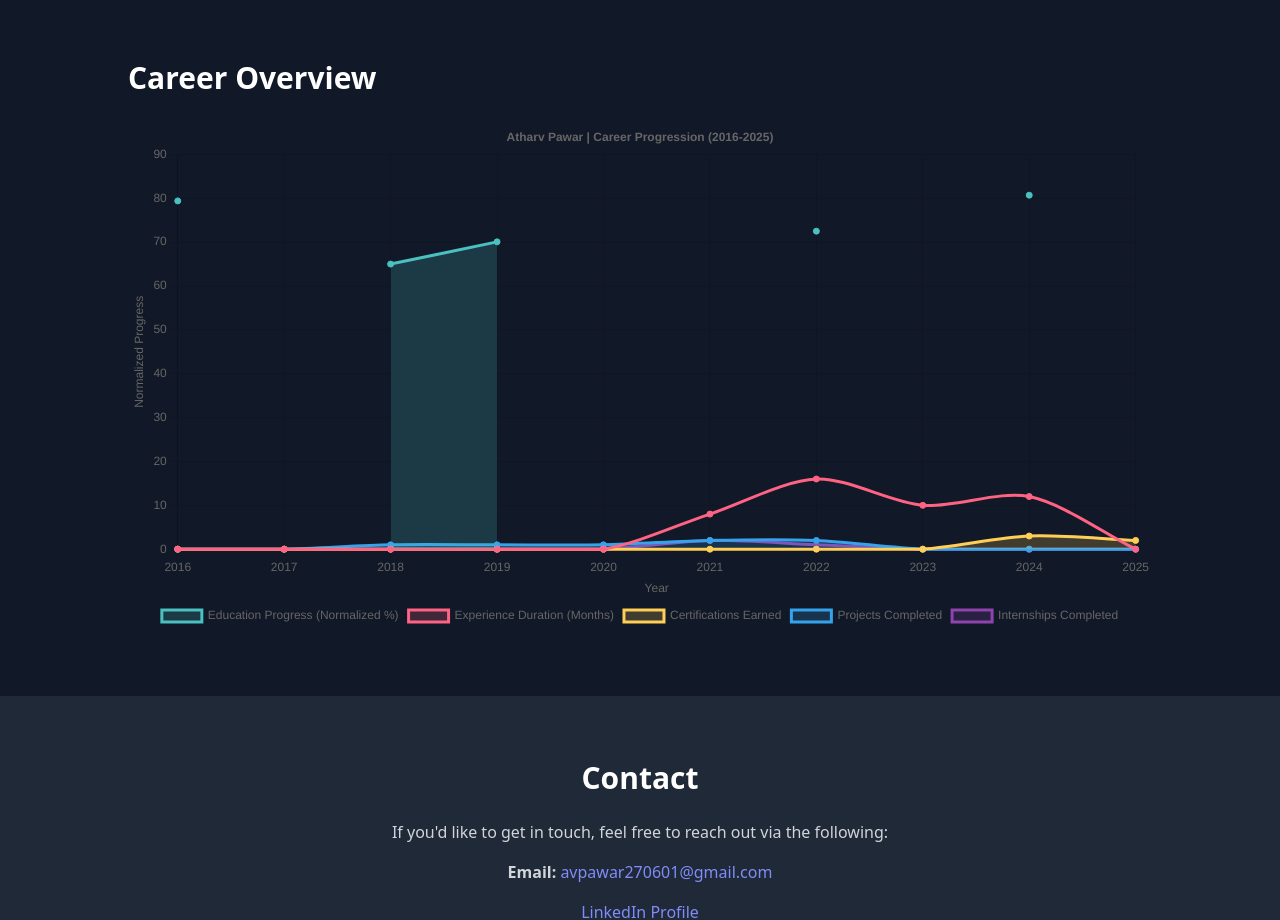
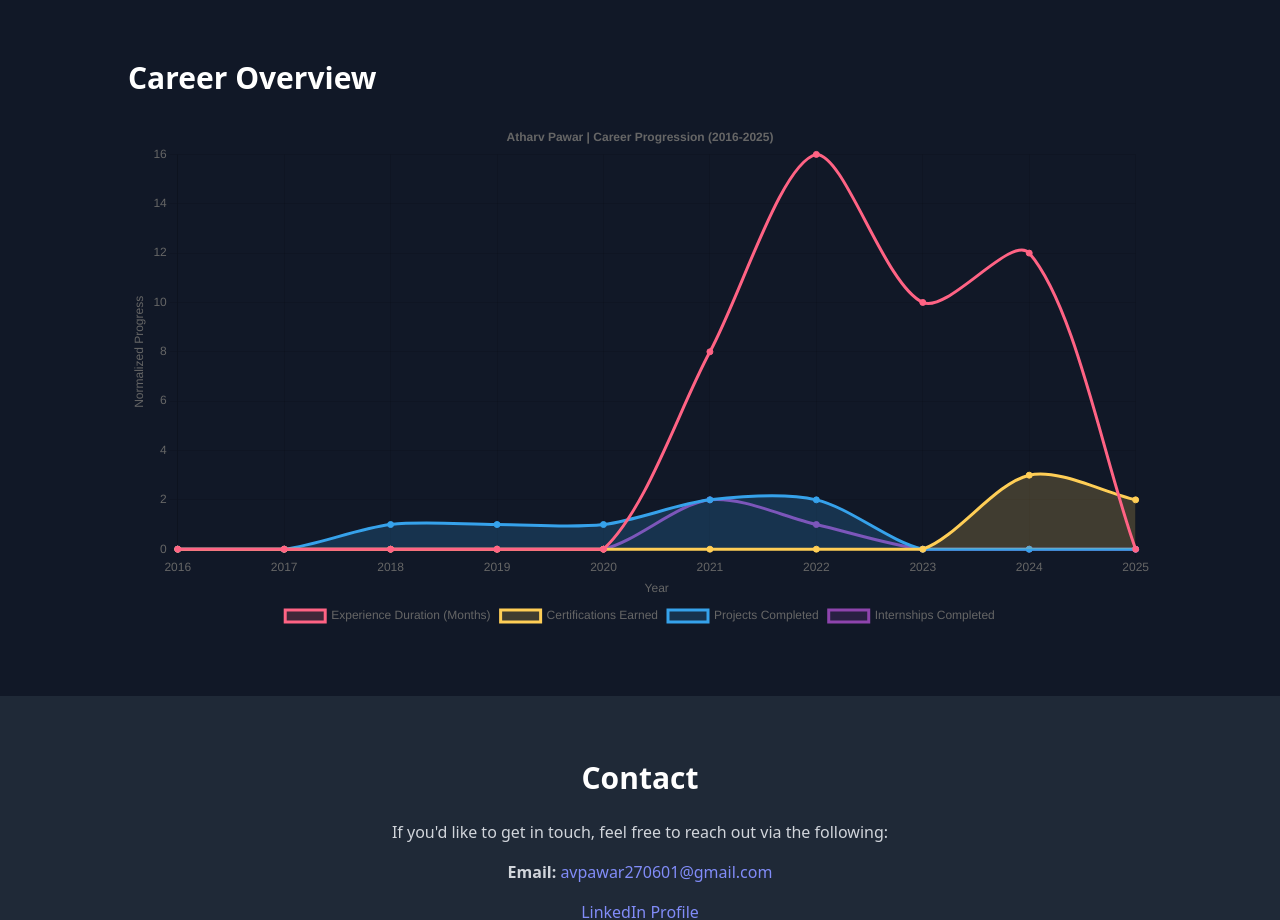
Before and after one commit to atharvpawar270601/Portfolio, a plain HTML site: page index.html in a window 1280 px wide. Shown: the part 4940-5860 px from the top of the page. Drawn offline with nearby package versions, Linux system fonts and the light colour scheme.

Commit message:
Update index.html

```diff
--- a/index.html
+++ b/index.html
@@ -311,16 +311,7 @@ const ctx = document.getElementById('careerChart').getContext('2d');
 const data = {
   labels: ['2016', '2017', '2018', '2019', '2020', '2021', '2022', '2023', '2024', '2025'],
   datasets: [
-    {
-      label: 'Education Progress (Normalized %)',
-      data: [79.4, null, 65, 70.06, null, null, 72.5, null, 80.7, null],
-      borderColor: '#4BC0C0',
-      backgroundColor: 'rgba(75, 192, 192, 0.2)',
-      fill: true,
-      tension: 0.3,
-      pointBackgroundColor: '#4BC0C0',
-    },
-    {
+        {
       label: 'Experience Duration (Months)',
       data: [0, 0, 0, 0, 0, 8, 16, 10, 12, 0], // Internship+Work durations
       borderColor: '#FF6384',
```
